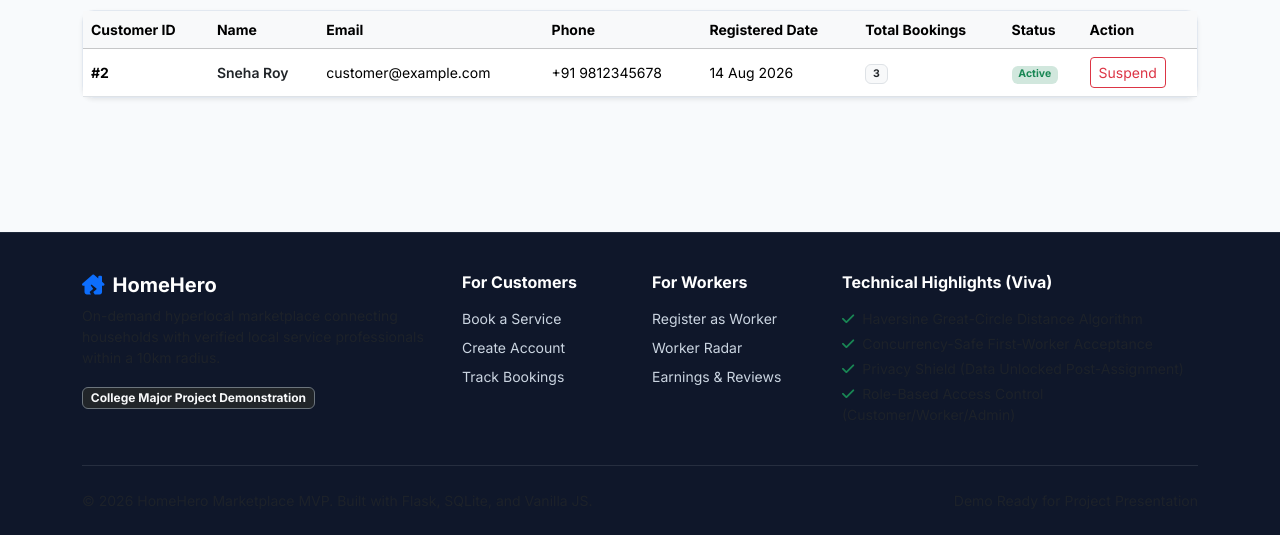
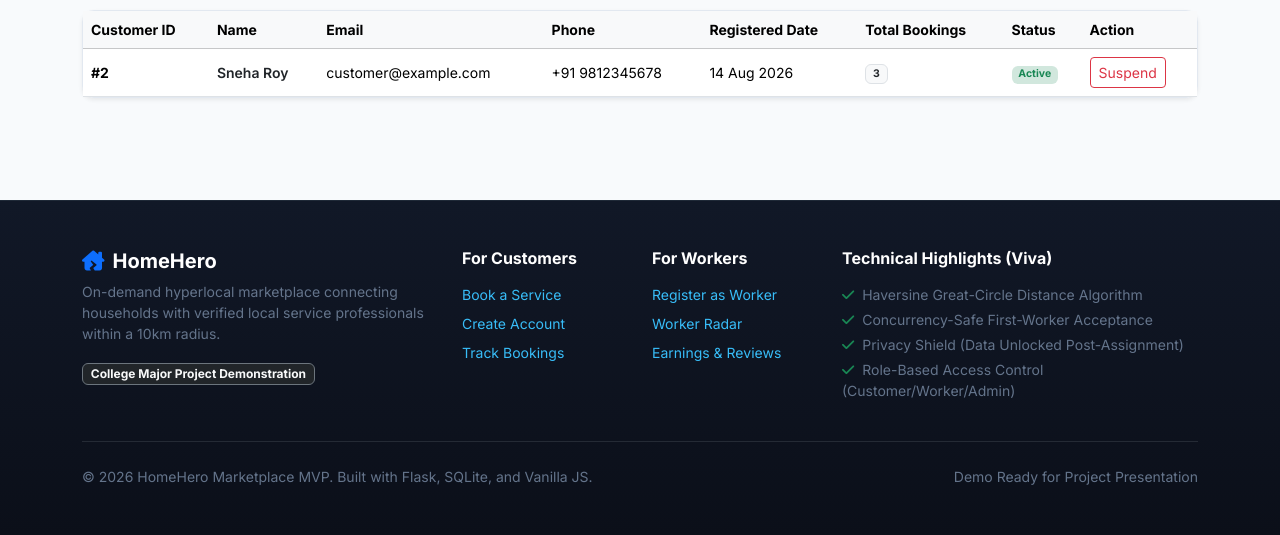
Before and after one commit to Bishwas-codes/HomeHero, a Flask app: page /admin/customers in a window 1280 px wide. Shown: the part 265-800 px from the top of the page. Run offline with Flask 3, Linux system fonts and the light colour scheme; a user stored in the database is signed in.

Commit message:
Update website features and files

```diff
--- a/static/css/style.css
+++ b/static/css/style.css
@@ -448,20 +448,51 @@ main {
 /* --------------------------------------------------------------------------
    Footer
    -------------------------------------------------------------------------- */
-footer {
-  background: #0f172a;
-  color: #94a3b8;
-  padding: 2.5rem 0 1.5rem 0;
-  border-top: 1px solid #1e293b;
-  margin-top: auto;
+/* Custom Footer Styling */
+footer, .footer {
+    background-color: #1e293b !important; /* Dark slate background */
+    color: #f8fafc !important;            /* Light text color */
+    padding: 24px 0;
+    margin-top: auto;
+    border-top: 1px solid rgba(255, 255, 255, 0.1);
 }
 
-footer a {
-  color: #cbd5e1;
-  text-decoration: none;
-  transition: color 0.2s;
+/* Ensure footer links are legible */
+footer a, .footer a {
+    color: #38bdf8 !important;            /* Accent blue for links */
+    text-decoration: none;
 }
 
-footer a:hover {
-  color: var(--primary-light);
+footer a:hover, .footer a:hover {
+    text-decoration: underline;
 }
+
+/* Ensure subtle text/copyright is clear */
+footer p, footer span, .footer p, .footer span {
+    color: #cbd5e1 !important;
+}
+
+
+/* Custom Footer Color & Styling */
+.custom-footer {
+    background: linear-gradient(180deg, #111827 0%, #0b0f19 100%); /* Deep charcoal / dark background */
+    color: #94a3b8;
+    border-top: 1px solid #1f2937;
+}
+
+/* Link colors inside footer */
+.custom-footer a {
+    color: #94a3b8;
+    text-decoration: none;
+    transition: color 0.2s ease-in-out;
+}
+
+.custom-footer a:hover {
+    color: #38bdf8; /* Highlight color on hover */
+    text-decoration: underline;
+}
+
+/* Muted text readability */
+.custom-footer .text-muted {
+    color: #64748b !important;
+}
--- a/templates/base.html
+++ b/templates/base.html
@@ -19,6 +19,8 @@
     <!-- Custom Application CSS -->
     <link rel="stylesheet" href="{{ url_for('static', filename='css/style.css') }}">
     {% block extra_css %}{% endblock %}
+
+    <link rel="icon" type="image/png" href="{{ url_for('static', filename='favicon.png') }}">
 </head>
 <body>
 
@@ -192,8 +194,8 @@
     <!-- =========================================================================
          Footer
          ========================================================================= -->
-    <footer>
-        <div class="container">
+   <footer class="custom-footer py-5 mt-auto">
+       <div class="container">
             <div class="row g-4">
                 <div class="col-lg-4">
                     <h5 class="text-white fw-bold d-flex align-items-center gap-2">
```
Also changed, not shown: instance/household_app.db, static/favicon.png (added).
